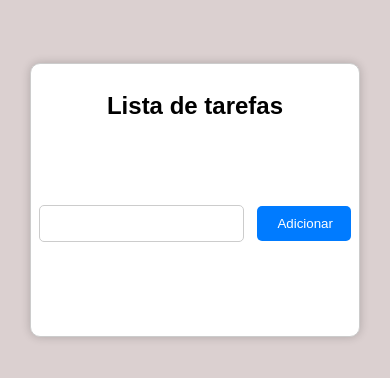
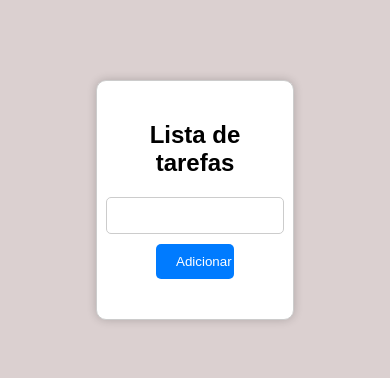
Before and after one commit to MarcelooDutra/Lista-de-Tarefas, a plain HTML site: page index.html in a window 390 px wide. Shown: the part 222-600 px from the top of the page. Drawn offline with Linux system fonts and the light colour scheme.

Commit message:
atualização

```diff
--- a/index.css
+++ b/index.css
@@ -1,37 +1,3 @@
-/*body {
-    margin: 0;
-    padding: 0;
-    max-width: 100%;
-    display: flex;
-    justify-content: center;
-    align-items: center;
-    min-height: 100vh;
-}
-
-.container {
-    background-color: aliceblue;
-    padding: 1em;
-    width: 600px;
-    border-radius: 1em;
-    border: 2px solid #000;
-}
-
-@media (max-width: 768px) {
-    .container {
-        max-width: 100%;
-        width: auto;
-        padding: 0.5em;
-    }
-    div {
-        width: 80vw;
-        height: 20vh;
-    }
-    div>button {
-        width: 100%;
-        margin-bottom: 1em;
-    }
-}*/
-
 /* Estilos para o corpo da página */
 body {
     font-family: Arial, sans-serif;
@@ -47,12 +13,14 @@ body {
 /* Estilos para o contêiner da lista de tarefas */
 .container {
     background-color: #fff;
-    max-width: 400px;
+    max-width: 100%; /* Use 100% para adaptar a largura a todas as telas */
+    width: 40%; /* Limita a largura do contêiner */
     padding: 20px;
     border: 1px solid #ccc;
     border-radius: 10px;
     box-shadow: 0 0 10px rgba(0, 0, 0, 0.2);
     text-align: center;
+    margin: 10px; /* Adicione margem para separar do limite da tela */
 }
 
 /* Estilos para o cabeçalho da lista de tarefas */
@@ -64,16 +32,18 @@ h1 {
 /* Estilos para o input e botão */
 div {
     display: flex;
-    justify-content: space-between;
+    flex-direction: column; /* Mude para uma coluna em telas menores */
     align-items: center;
     margin-top: 10px;
 }
 
 input.nova_tarefa {
     flex-grow: 1;
+    width: 100%; /* Ocupa toda a largura disponível */
     padding: 10px;
     border: 1px solid #ccc;
     border-radius: 5px;
+    margin-bottom: 10px; /* Adicione espaço entre o input e o botão */
 }
 
 button.btn_tarefa {
@@ -83,6 +53,7 @@ button.btn_tarefa {
     border-radius: 5px;
     padding: 10px 20px;
     cursor: pointer;
+    width: 50%;
 }
 
 /* Estilos para a lista de tarefas */
@@ -94,7 +65,7 @@ ul.lista_tarefa {
 
 ul.lista_tarefa li {
     display: flex;
-    justify-content: space-between;
+    flex-direction: column; /* Mude para uma coluna em telas menores */
     align-items: center;
     border: 1px solid #ccc;
     border-radius: 5px;
@@ -104,6 +75,7 @@ ul.lista_tarefa li {
 
 ul.lista_tarefa li .tarefa_text {
     flex-grow: 1;
+    width: 100%; /* Ocupa toda a largura disponível */
 }
 
 ul.lista_tarefa li button.excluir_tarefa {
@@ -114,22 +86,3 @@ ul.lista_tarefa li button.excluir_tarefa {
     padding: 5px 10px;
     cursor: pointer;
 }
-
-button{
-    margin-left: 1em;
-}
-
-@media (max-width: 768px) {
-    .container {
-        max-width: 100%;
-        width: auto;
-        padding: 0.5em;
-    }
-    div {
-        width: 80vw;
-        height: 20vh;
-    }
-    div>button {
-        width: 30%;
-    }
-}
```
